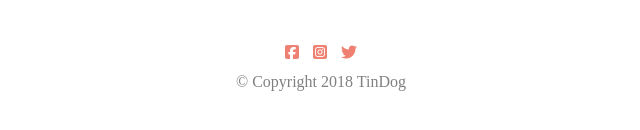
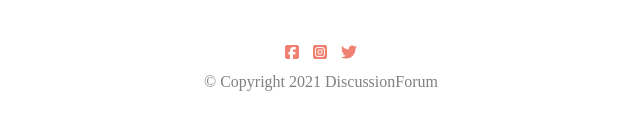
Before and after one commit to shreyesbenak/forum, a plain HTML site: page index.html in a window 1280 px wide. Shown: the part 1534-1664 px from the top of the page, 319-959 px from the left. Drawn offline with nearby package versions, Linux system fonts and the light colour scheme.

Commit message:
Update index.html

```diff
--- a/index.html
+++ b/index.html
@@ -133,7 +133,7 @@
        <i class="fab fa-facebook-square contact"></i>
        <i class="fab fa-instagram-square contact"></i>
        <i class="fab fa-twitter contact"></i>
-    <p>© Copyright 2018 TinDog</p>
+    <p>© Copyright 2021 DiscussionForum</p>
 
   </footer>
 
```
